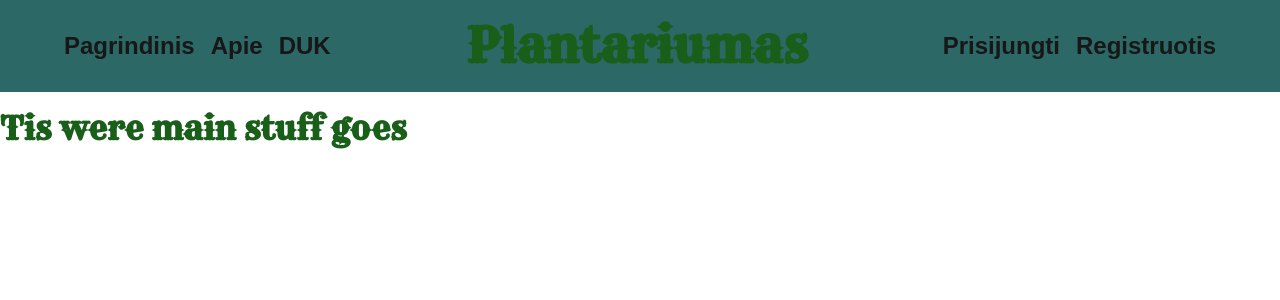
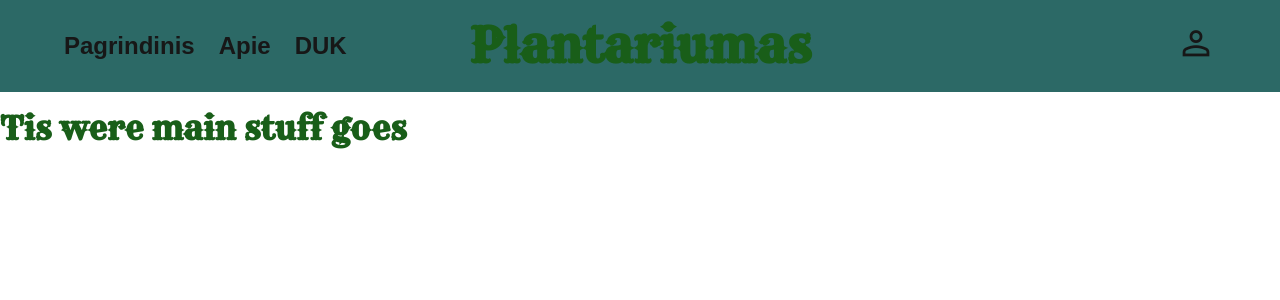
Before and after one commit to RainydeVille/plantariumas-landing, a Next.js app: page / in a window 1280 px wide. Shown: the top 300 px of the page. Built offline with nearby package versions, Linux system fonts and the light colour scheme.

Commit message:
Better nav bar

```diff
--- a/src/app/layout.tsx
+++ b/src/app/layout.tsx
@@ -18,13 +18,12 @@ export const metadata: Metadata = {
   description: "Generated by create next app",
 };
 
-export default function RootLayout({
-  children,
-}: Readonly<{
-  children: React.ReactNode;
-}>) {
+export default function RootLayout({ children }: { children: React.ReactNode }) {
   return (
-    <html lang="en" className={`${geistSans.variable} ${geistMono.variable}`}>
+    <html lang="en">
+      <head>
+        <link rel="stylesheet" href="https://fonts.googleapis.com/css2?family=Material+Symbols+Outlined" />
+      </head>
       <body>{children}</body>
     </html>
   );
--- a/src/components/Navbar.module.scss
+++ b/src/components/Navbar.module.scss
@@ -1,24 +1,32 @@
 .header {
   width: 100%;
   .nav {
-    display: flex;
-    justify-content: space-between;
+    display: grid;
+    grid-template-columns: 1fr auto 1fr;
     align-items: center;
     padding: 1rem 4rem;
     font-size: 1.5rem;
     font-weight: 800;
     background-color: rgb(44, 105, 102);
     margin-bottom: 1rem;
-    .navLeft,
+    .navLeft {
+      justify-self: start;
+      display: flex;
+      gap: 1.5rem;
+      list-style: none;
+    }
+
     .navRight {
+      justify-self: end;
       display: flex;
-      gap: 1rem;
       list-style: none;
-      padding: 0;
-      margin: 0;
+      .iconButton span {
+        font-size: 2.5rem;
+      }
     }
 
     .logo {
+      justify-self: center;
       font-size: 3rem;
     }
   }
--- a/src/components/Navbar.tsx
+++ b/src/components/Navbar.tsx
@@ -23,10 +23,9 @@ export default function Navbar() {
 
         <ul className={styles.navRight}>
           <li>
-            <Link href="/prisijungti">Prisijungti</Link>
-          </li>
-          <li>
-            <Link href="/registruotis">Registruotis</Link>
+            <Link href="/login" className={styles.iconButton}>
+              <span className="material-symbols-outlined">person</span>
+            </Link>
           </li>
         </ul>
       </nav>
```
